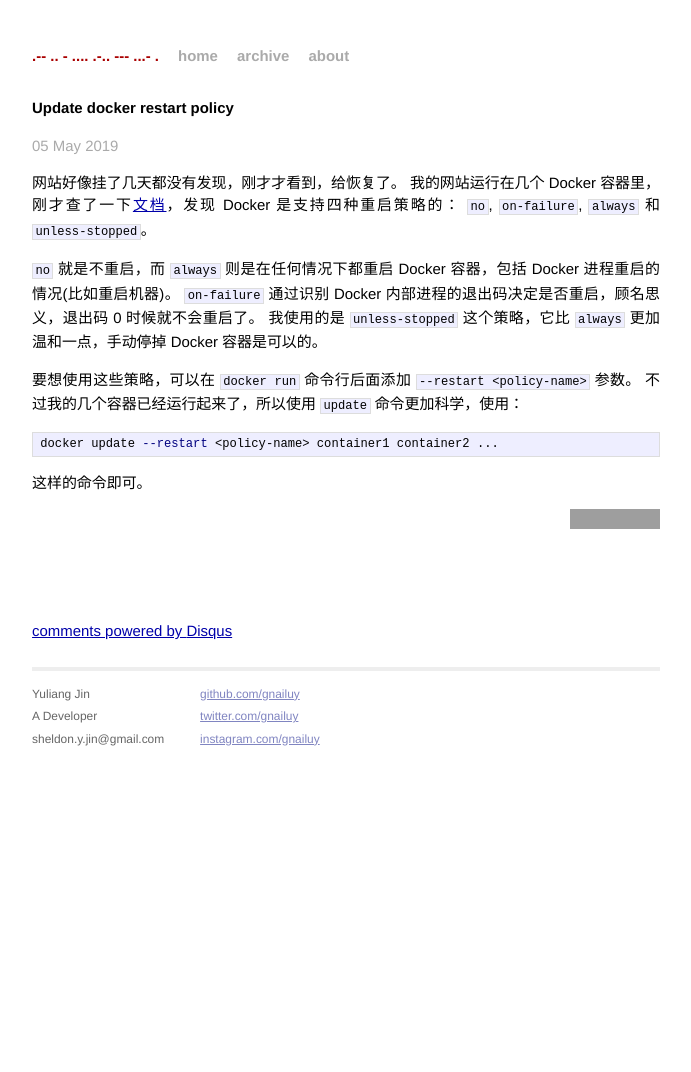
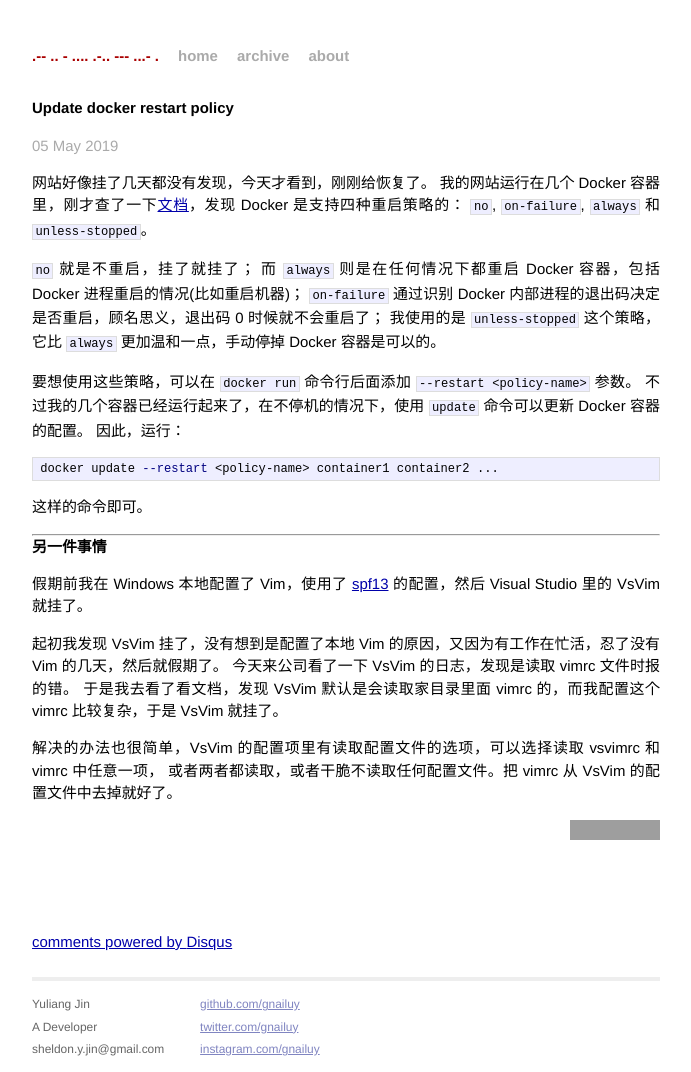
Before and after one commit to gnailuy/gnailuy.com, a Jekyll site: the page built from _posts/2019-05-05-update-docker-restart-policy.markdown, in a window 1280 px wide. Shown: the whole page, without its empty margins (294-985 px from the left). Built offline with Jekyll 4.4.1, drawn with Linux system fonts in a browser that asks for light colours; Markdown is read by kramdown in place of the engine named in the settings; comment, search, counter and statistics services are not loaded; before the commit the page ends 945 px from its top, so only the background shows below that; grey boxes are pictures that could not be loaded.

Commit message:
update post

````diff
--- a/_posts/2019-05-05-update-docker-restart-policy.markdown
+++ b/_posts/2019-05-05-update-docker-restart-policy.markdown
@@ -5,18 +5,20 @@ date: 2019-05-05 00:14:54 +0800
 categories: [ linux ]
 ---
 
-网站好像挂了几天都没有发现，刚才才看到，给恢复了。
+网站好像挂了几天都没有发现，今天才看到，刚刚给恢复了。
 我的网站运行在几个 Docker 容器里，刚才查了一下[文档][document]，发现 Docker 是支持四种重启策略的：
 `no`, `on-failure`, `always` 和 `unless-stopped`。
 
 <!-- more -->
 
-`no` 就是不重启，而 `always` 则是在任何情况下都重启 Docker 容器，包括 Docker 进程重启的情况(比如重启机器)。
-`on-failure` 通过识别 Docker 内部进程的退出码决定是否重启，顾名思义，退出码 0 时候就不会重启了。
+`no` 就是不重启，挂了就挂了；
+而 `always` 则是在任何情况下都重启 Docker 容器，包括 Docker 进程重启的情况(比如重启机器)；
+`on-failure` 通过识别 Docker 内部进程的退出码决定是否重启，顾名思义，退出码 0 时候就不会重启了；
 我使用的是 `unless-stopped` 这个策略，它比 `always` 更加温和一点，手动停掉 Docker 容器是可以的。
 
 要想使用这些策略，可以在 `docker run` 命令行后面添加 `--restart <policy-name>` 参数。
-不过我的几个容器已经运行起来了，所以使用 `update` 命令更加科学，使用：
+不过我的几个容器已经运行起来了，在不停机的情况下，使用 `update` 命令可以更新 Docker 容器的配置。
+因此，运行：
 
 ``` bash
 docker update --restart <policy-name> container1 container2 ...
@@ -24,4 +26,18 @@ docker update --restart <policy-name> container1 container2 ...
 
 这样的命令即可。
 
+---
+
+#### 另一件事情
+
+假期前我在 Windows 本地配置了 Vim，使用了 [spf13][spf13] 的配置，然后 Visual Studio 里的 VsVim 就挂了。
+
+起初我发现 VsVim 挂了，没有想到是配置了本地 Vim 的原因，又因为有工作在忙活，忍了没有 Vim 的几天，然后就假期了。
+今天来公司看了一下 VsVim 的日志，发现是读取 vimrc 文件时报的错。
+于是我去看了看文档，发现 VsVim 默认是会读取家目录里面 vimrc 的，而我配置这个 vimrc 比较复杂，于是 VsVim 就挂了。
+
+解决的办法也很简单，VsVim 的配置项里有读取配置文件的选项，可以选择读取 vsvimrc 和 vimrc 中任意一项，
+或者两者都读取，或者干脆不读取任何配置文件。把 vimrc 从 VsVim 的配置文件中去掉就好了。
+
 [document]:    https://docs.docker.com/config/containers/start-containers-automatically/
+[spf13]:       https://github.com/gnailuy/spf13-vim-local
````
Also changed, not shown: about.markdown (+5 -5 lines).
